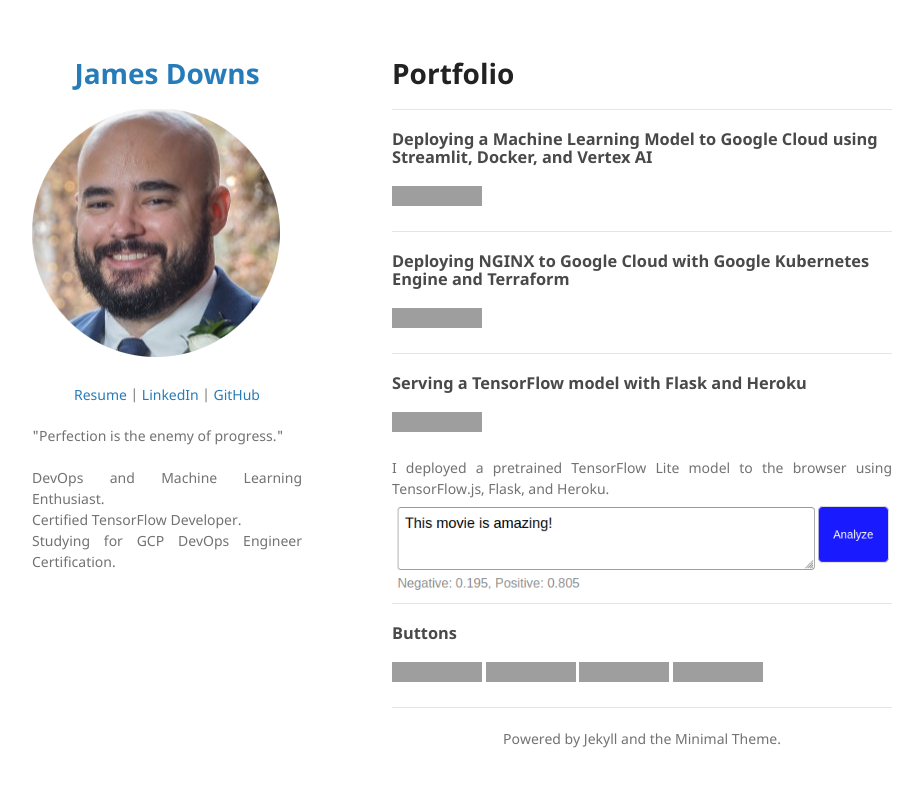
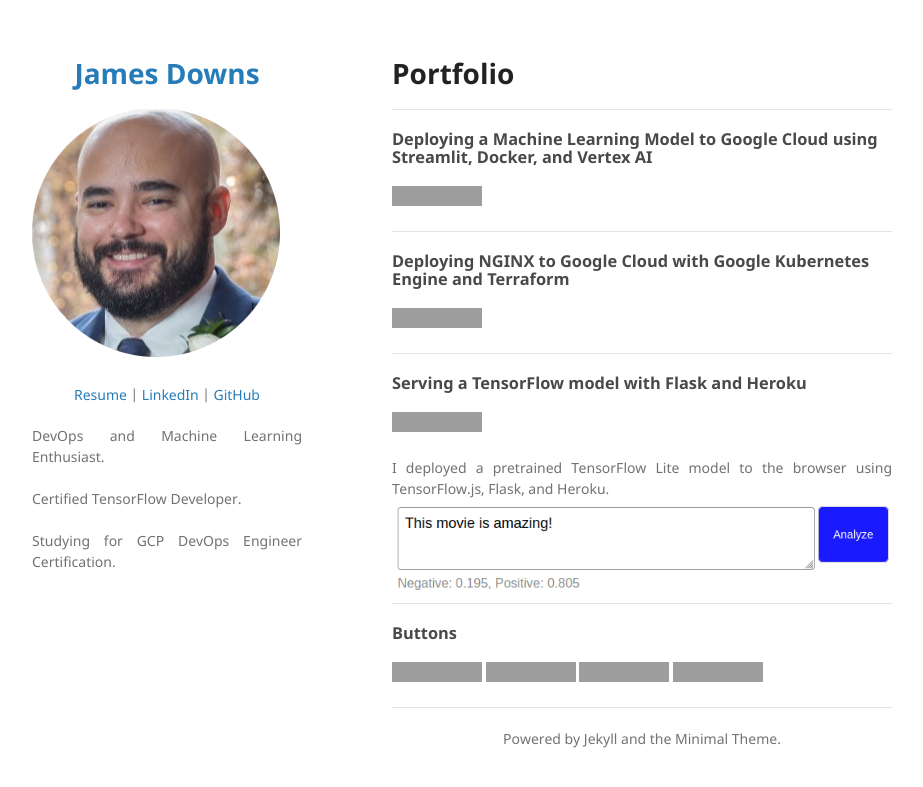
Before and after one commit to jrdowns/jrdowns.github.io, a Jekyll site: the page built from index.md, in a window 1280 px wide. Shown: the top 787 px of the page, without its empty margins (178-1101 px from the left). Built offline with Jekyll 4.4.1, drawn with Linux system fonts in a browser that asks for light colours; our own code applies the rules of GitHub Pages for plain Markdown files; grey boxes are pictures that could not be loaded.

Commit message:
Update _config.yml

```diff
--- a/_config.yml
+++ b/_config.yml
@@ -10,14 +10,11 @@ description:
   </p>
 
   <p align="justify">
-  "Perfection is the enemy of progress."
+  DevOps and Machine Learning Enthusiast.
   <br><br>
-  DevOps and Machine Learning Enthusiast.
-  <br>
   Certified TensorFlow Developer.
-  <br>
+  <br><br>
   Studying for GCP DevOps Engineer Certification.
-  <br><br>
   </p>
 
 theme: jekyll-theme-minimal
```
